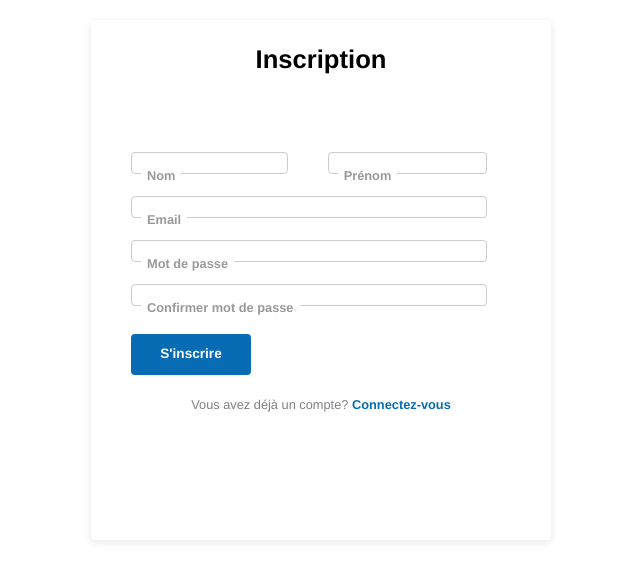
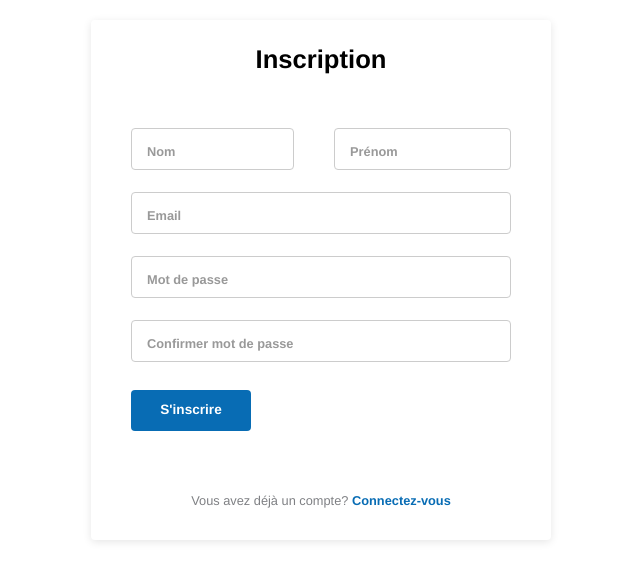
Before and after one commit to KingAbrams/Household_Management, a React (Vite) app: page /Register in a window 1280 px wide. Shown: the top 580 px of the page, without its empty margins (319-959 px from the left). Built offline with nearby package versions, Linux system fonts and the light colour scheme.

Commit message:
fix form style in register and login

```diff
--- a/src/components/login/loginForm.css
+++ b/src/components/login/loginForm.css
@@ -28,11 +28,10 @@
 .login-alert-placeholder {
   height: 40px;
   margin-top: 10px;
-  margin-bottom: 4px;
 }
 
 .login-alert {
-  width: 80%;
+  width: 78%;
   margin: 0 auto;
   padding: 5px 10px;
   border: 1px solid transparent;
@@ -43,12 +42,13 @@
 
 .form,
 .form-footer {
-  padding: 10px 40px 10px 40px;
+  padding: 4px 40px 10px 40px;
 }
 
 .form-group {
   position: relative;
   margin-bottom: 16px;
+  margin-top: 20px;
   display: flex;
   flex-direction: column;
 }
@@ -74,7 +74,7 @@
 .form-group input {
   border: 1px solid #ccc;
   border-radius: 4px;
-  height: 20px;
+  height: 42px;
   margin-bottom: 6px;
   padding-top: 12px;
   padding-bottom: 8px;
@@ -153,11 +153,13 @@
 .register-form-footer {
   font-size: var(--text-label);
   padding-bottom: 20px;
+  margin-top: 40px;
 }
 
 .form-footer p,
 .register-form-footer p {
   text-align: center;
+  margin-bottom: 20px;
 }
 
 .form-footer a,
--- a/src/components/register/alert.css
+++ b/src/components/register/alert.css
@@ -1,5 +1,4 @@
 .alert {
-  margin-left: 24px;
   padding: 5px 10px;
   border: 1px solid transparent;
   border-radius: 4px;
--- a/src/components/register/registerForm.css
+++ b/src/components/register/registerForm.css
@@ -7,11 +7,13 @@
   --text-label: 0.8rem;
 
   /* Style */
-
+  display: flex;
+  flex-direction: column;
+  align-items: center;
   width: 460px;
   height: 520px;
   margin: 0 auto;
-  padding-right: 24px;
+  /* padding-right: 24px; */
   border-radius: 4px;
   box-shadow: 0px 2px 8px rgb(230, 230, 230);
   font-size: 0.9rem;
@@ -19,13 +21,13 @@
 }
 
 .register-alert-placeholder {
+  width: 83%;
   height: 40px;
-  margin-top: 12px;
-  margin-bottom: 12px;
+  /* margin-top: 6px; */
+  /* margin-bottom: 12px; */
 }
 
 .register-form-title {
-  margin-left: 24px;
   color: black;
   font-size: 1.6rem;
   font-weight: 700;
@@ -61,7 +63,7 @@
   font-size: 0.9rem;
   border: 1px solid #ccc;
   border-radius: 4px;
-  height: 20px;
+  height: 42px;
   padding-top: 12px;
   padding-bottom: 8px;
   padding-left: 12px;
@@ -93,7 +95,3 @@
   color: #666;
   opacity: 0.7;
 }
-
-.register-form-footer {
-  margin-left: 24px;
-}
```
